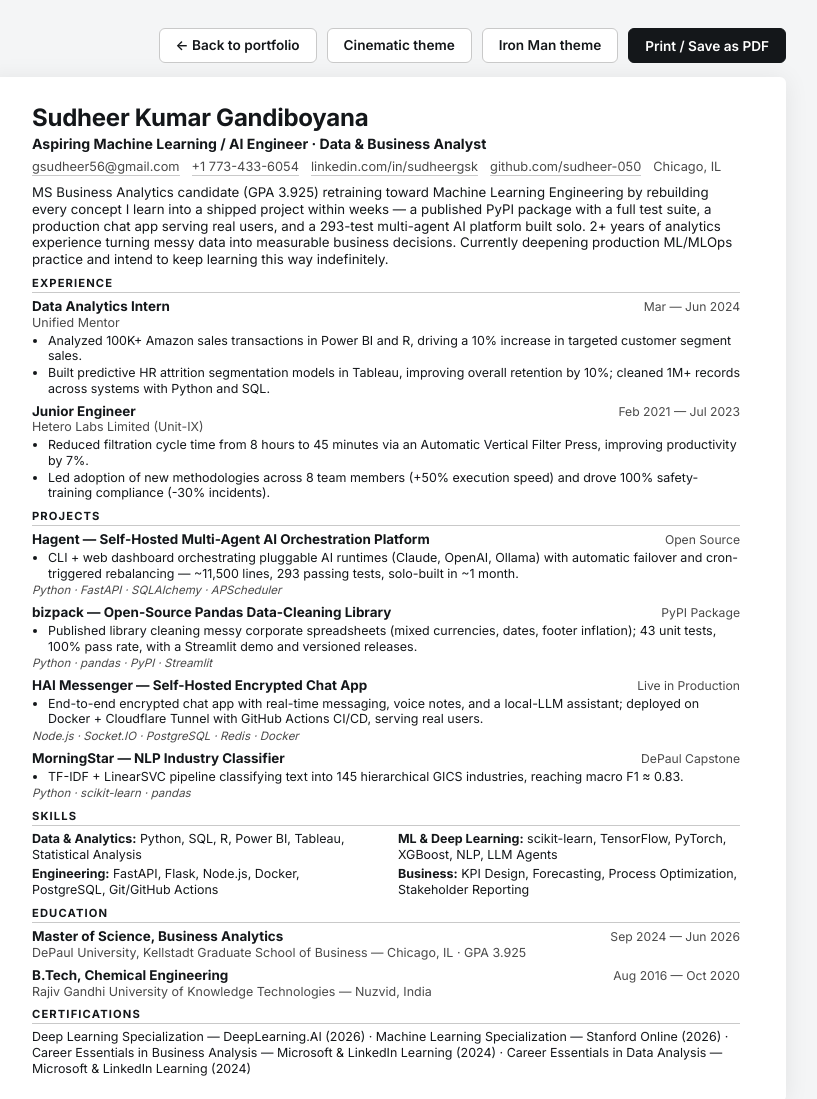
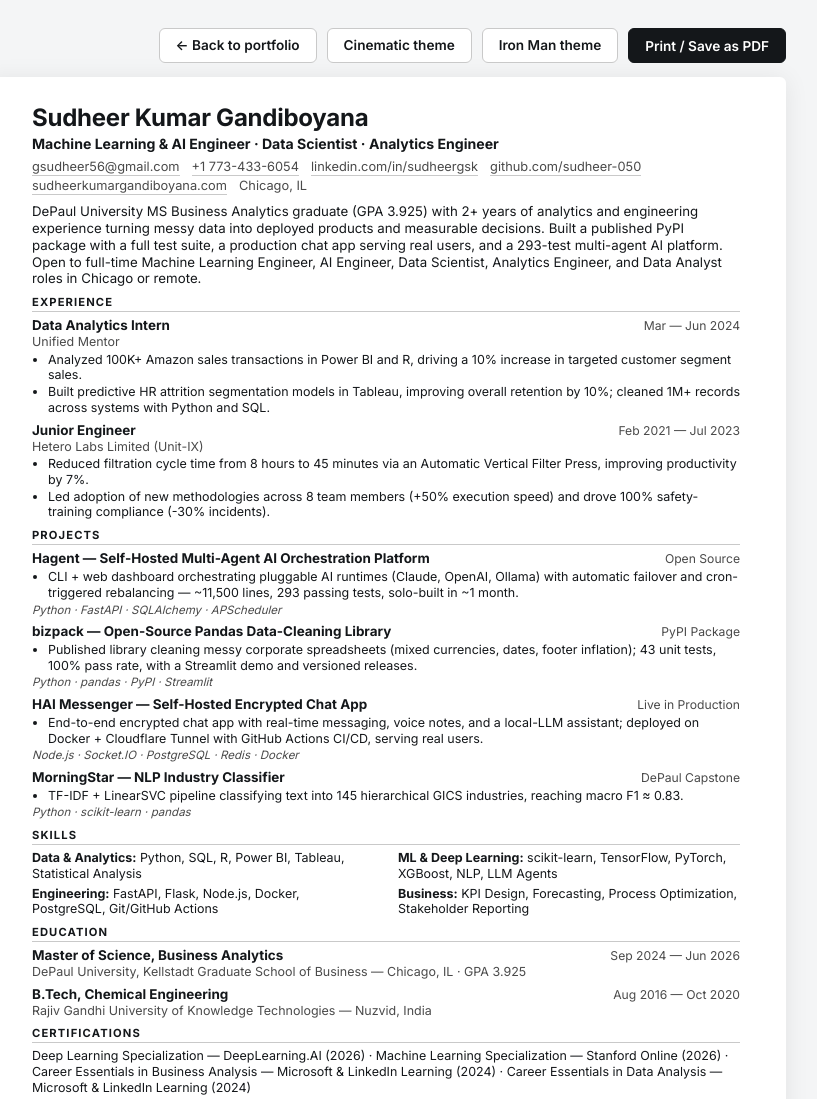
Before and after one commit to sudheer-050/portfolio, a plain HTML site: page resume.html in a window 1280 px wide. Shown: the whole page, without its empty margins (254-1071 px from the left). Drawn offline with Linux system fonts and the light colour scheme.

Commit message:
Update resume positioning for active job search

```diff
--- a/resume.html
+++ b/resume.html
@@ -124,17 +124,18 @@
 
 <div class="sheet">
   <h1>Sudheer Kumar Gandiboyana</h1>
-  <div class="role">Aspiring Machine Learning / AI Engineer · Data &amp; Business Analyst</div>
+  <div class="role">Machine Learning &amp; AI Engineer · Data Scientist · Analytics Engineer</div>
   <div class="contact">
     <a href="mailto:gsudheer56@gmail.com">gsudheer56@gmail.com</a>
     <a href="tel:+17734336054">+1 773-433-6054</a>
     <a href="https://linkedin.com/in/sudheergsk" target="_blank" rel="noopener">linkedin.com/in/sudheergsk</a>
     <a href="https://github.com/sudheer-050" target="_blank" rel="noopener">github.com/sudheer-050</a>
+    <a href="https://sudheerkumargandiboyana.com">sudheerkumargandiboyana.com</a>
     <span>Chicago, IL</span>
   </div>
 
   <p class="summary">
-    MS Business Analytics candidate (GPA 3.925) retraining toward Machine Learning Engineering by rebuilding every concept I learn into a shipped project within weeks — a published PyPI package with a full test suite, a production chat app serving real users, and a 293-test multi-agent AI platform built solo. 2+ years of analytics experience turning messy data into measurable business decisions. Currently deepening production ML/MLOps practice and intend to keep learning this way indefinitely.
+    DePaul University MS Business Analytics graduate (GPA 3.925) with 2+ years of analytics and engineering experience turning messy data into deployed products and measurable decisions. Built a published PyPI package with a full test suite, a production chat app serving real users, and a 293-test multi-agent AI platform. Open to full-time Machine Learning Engineer, AI Engineer, Data Scientist, Analytics Engineer, and Data Analyst roles in Chicago or remote.
   </p>
 
   <section>
```
